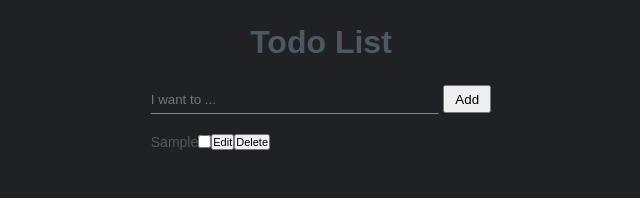
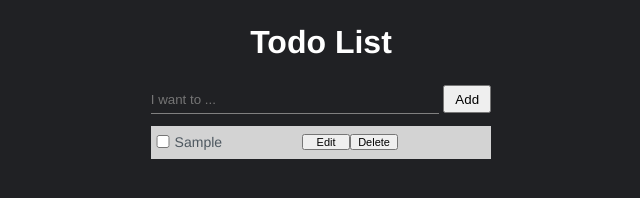
Before and after one commit to kimwoodfield/todo, a plain HTML site: page index.html in a window 1280 px wide. Both pictures are taken after typing "Sample" into the empty fields and a click on the button "Add". Shown: the whole page, without its empty margins (319-959 px from the left). Drawn offline with Linux system fonts and the light colour scheme.

Commit message:
additional styling made

```diff
--- a/styles/style.css
+++ b/styles/style.css
@@ -10,9 +10,11 @@ body {
     display: flex;
     justify-content: center;
     text-align: center;
-    font-family: sans-serif;
+    font-family: "Helvetica Neue", Helvetica, Arial, sans-serif
 }
-
+h1 {
+    color: white;
+}
 .container-header {
     padding: 1.5rem 0;
 }
@@ -32,6 +34,7 @@ body {
     width: 3rem;
 }
 
+
 #list > div {
     display: flex;
     align-items: center;
@@ -40,14 +43,22 @@ body {
 li {
     list-style: none;
     font-size: 14px;
+    padding-right: 5rem;
 }
 
 ul > div {
-
     padding: .5rem 0;
+    background-color: lightgrey;
+    width: 21.3rem;
+    border-bottom: 1px solid lightgrey;
+}
+ul > div > input {
+    width: 1.5rem;
+    order: -1;
 }
 ul > div > button {
     font-size: 11px;
+    width: 3rem;
 }
 
 
```
